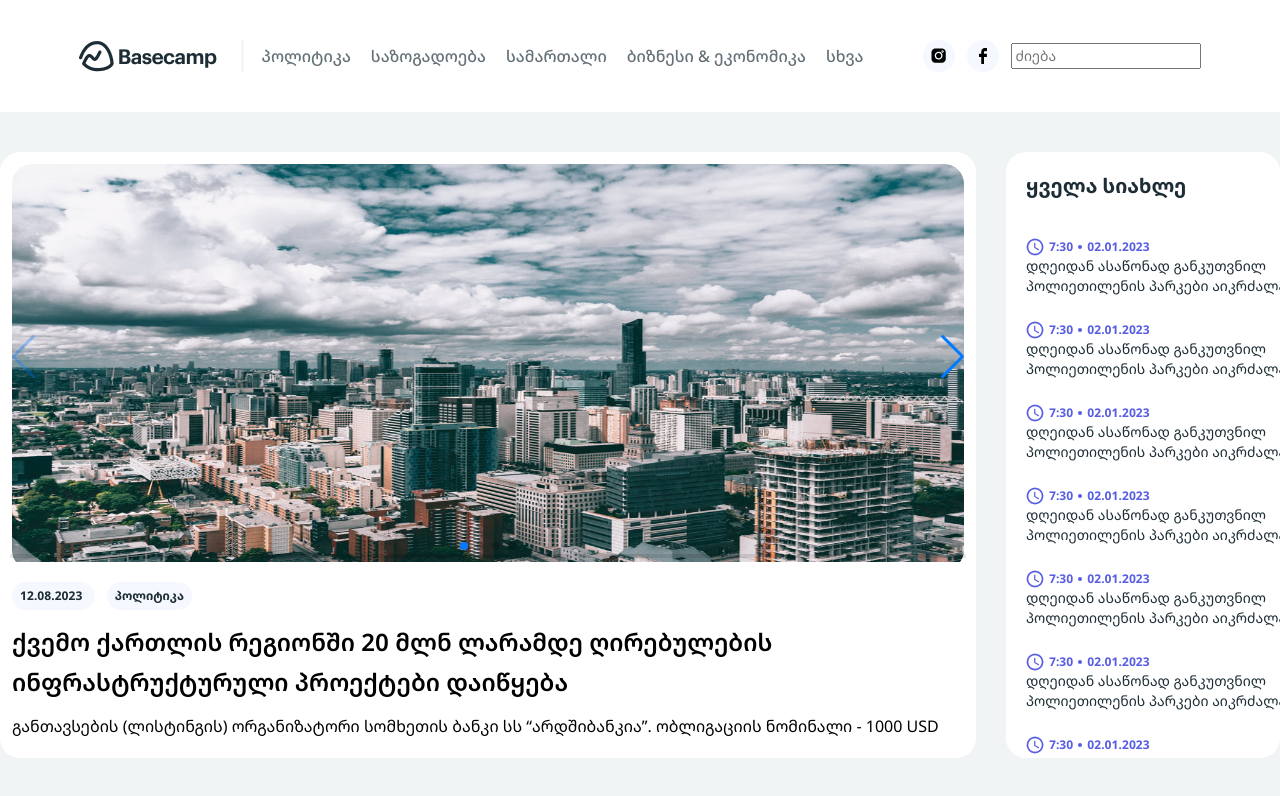
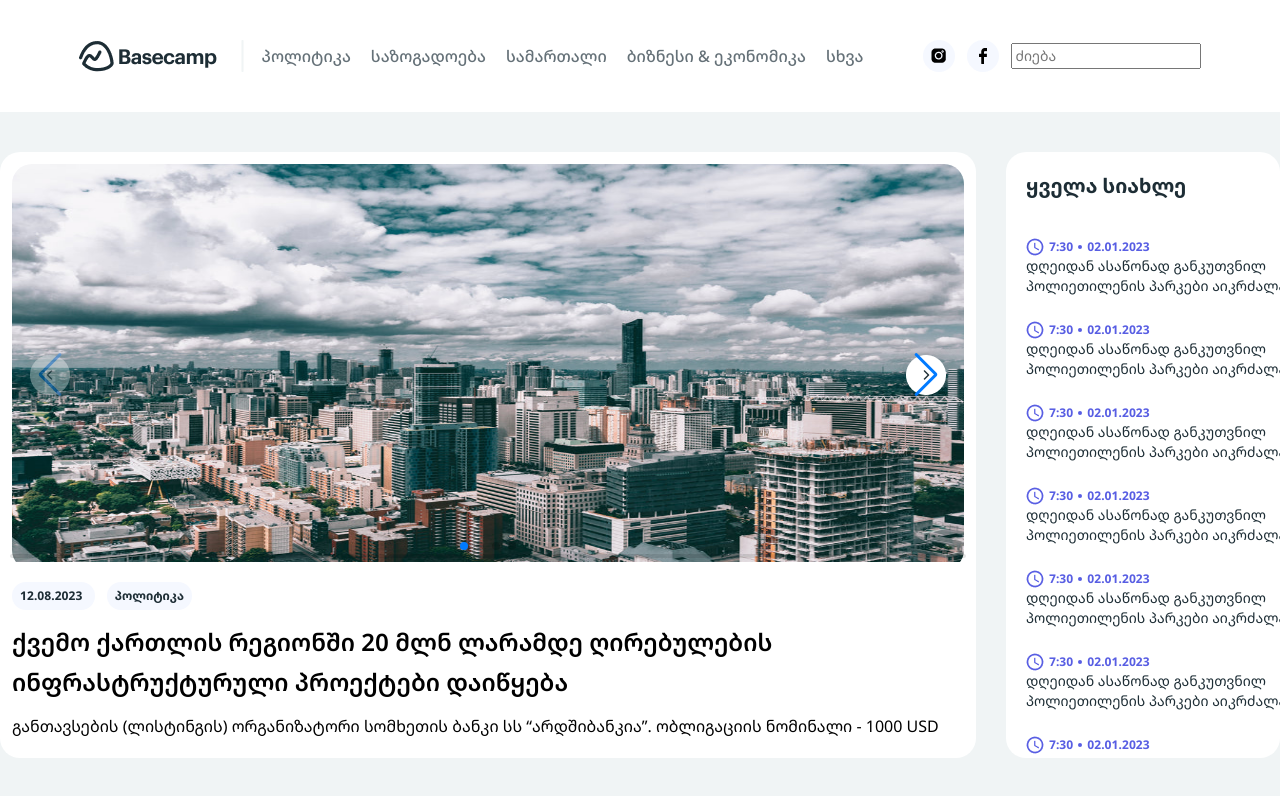
Before and after one commit to LukaDudauri7/Clipart-Vue, a Vue app: page / in a window 1280 px wide. Shown: the top 796 px of the page. Built offline with nearby package versions, Linux system fonts and the light colour scheme.

Commit message:
prev and next arrow

```diff
--- a/src/components/main.vue
+++ b/src/components/main.vue
@@ -115,4 +115,14 @@ export default {
   font-size: 16px;
   padding-left: 12px;
 }
+.swiper-button-next{
+  background: url(../assets/ArrowR.png);
+  width: 80px;
+  height: 80px;
+}
+.swiper-button-prev{
+  background: url(../assets/ArrowL.png);
+  width: 80px;
+  height: 80px;
+}
 </style>
```
Also changed, not shown: src/assets/ArrowL.png (added), src/assets/ArrowR.png (added).
